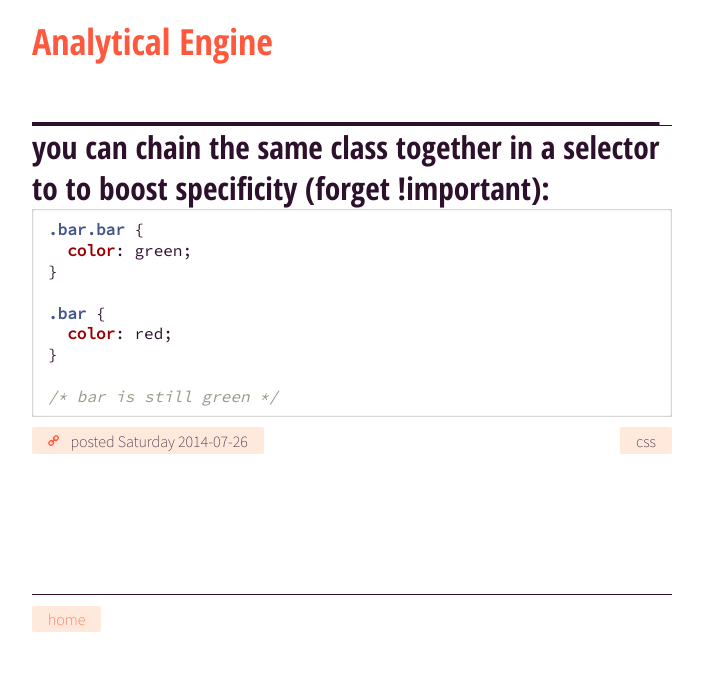
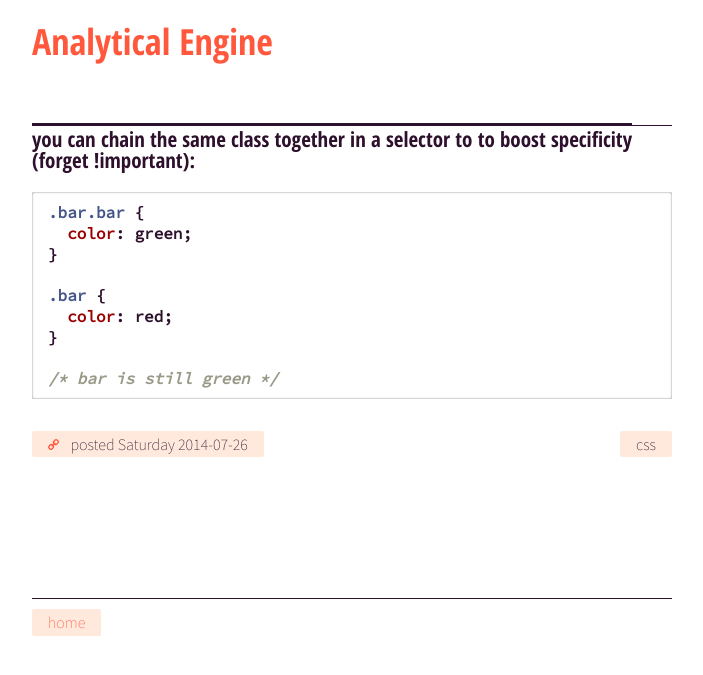
Before and after one commit to prehnRA/analytical-engine, a Jekyll site: the page built from _posts/2014-07-26-better-than-important.md, in a window 1280 px wide. Shown: the top 675 px of the page, without its empty margins (288-991 px from the left). Built offline with Jekyll 4.4.1, drawn with Linux system fonts in a browser that asks for light colours; Markdown is read by kramdown in place of the engine named in the settings.

Commit message:
daily update 2014-07-30; article font size & margin adjustments

```diff
--- a/_layouts/post.html
+++ b/_layouts/post.html
@@ -13,7 +13,7 @@
 <span class="Article-capsule--category">
 {{ page.categories | join " " }}
 </span>
-<h2>{{ content }}</h2>
+ <div class="Article-capsule--body">{{ content }}</div>
  <div class="Post--metadata">
   <span class="Post--date">
     <a href="{% if post.sourceurl %}{{ post.sourceurl }}{% else %}{{ post.url }}{% endif %}" {% if post.sourceurl %}target="_blank"{% endif %} class="Permalink"></a>
--- a/css/main.scss
+++ b/css/main.scss
@@ -47,11 +47,17 @@
 }
 /* /Reset */
 
+$body-font-weight: 200;
+$line-height-base: 1.3;
+$font-modular-scale: 1.145;
+
+$h-font-size: 1rem;
+
 /* Baseline layout & type */
 body {
   line-height: 1;
   font-family: $body-family;
-  font-weight: 200;
+  font-weight: $body-font-weight;
   background: $body-background;
   color: $body-color;
 }
@@ -61,10 +67,10 @@
   text-decoration: none;
 }
 
-$line-height-base: 1.3;
-$font-modular-scale: 1.145;
 
-$h-font-size: 1rem;
+p {
+	margin-bottom: lines(1);
+}
 
 @for $i from 6 through 1 {
     h#{$i} {
@@ -93,6 +99,7 @@
 	border-radius: 2px;
 	box-shadow: 0 0 2px #666 inset;
 	padding: lines(0.5) 1rem;
+	margin-bottom: lines(1);
 	display: block;
 	overflow-x: scroll;
 	@import 'code';
@@ -101,15 +108,18 @@
 
 /* Entry styles */
 .Article-capsule {
+	.Article-capsule--body {
+		font-size: 1rem * $font-modular-scale * $font-modular-scale;
+		font-weight: bold;
+		font-family: $header-family;
+		margin-top: 0.1875rem;
+	    &:first-line {
+		  text-decoration:overline;
+	    }
+	}
 	position: relative;
 	margin-bottom: lines(6);
 	border-top: 1px solid $body-color;
- &>h2 {
-	 margin-top: 0;
-	 &:first-line {
-		 text-decoration:overline;
-	 }
- }
 
  .Article-capsule--category {
 	position: absolute;
@@ -118,7 +128,7 @@
  }
 }
 
-.Post--metadata {
+.Post--metadata.Post--metadata {
 	@include mJustifier;
 }
 
--- a/index.html
+++ b/index.html
@@ -17,7 +17,7 @@
     <span class="Article-capsule--category">
     {{ post.categories | join " " }}
     </span>
-    <h2>{{ post.content }}</h2>
+    <div class="Article-capsule--body">{{ post.content }}</div>
      <div class="Post--metadata">
       <span class="Post--date">
         <a href="{% if post.sourceurl %}{{ post.sourceurl }}{% else %}{{ post.url }}{% endif %}" {% if post.sourceurl %}target="_blank"{% endif %} class="Permalink"></a>
```
Also changed, not shown: _drafts/freeboard-dashboard-engine.md (added, +7 -0 lines), _drafts/getting-started-with-quartz-composer.md (added, +11 -0 lines), _posts/2014-07-30-vertical-centering.md (added, +20 -0 lines).
